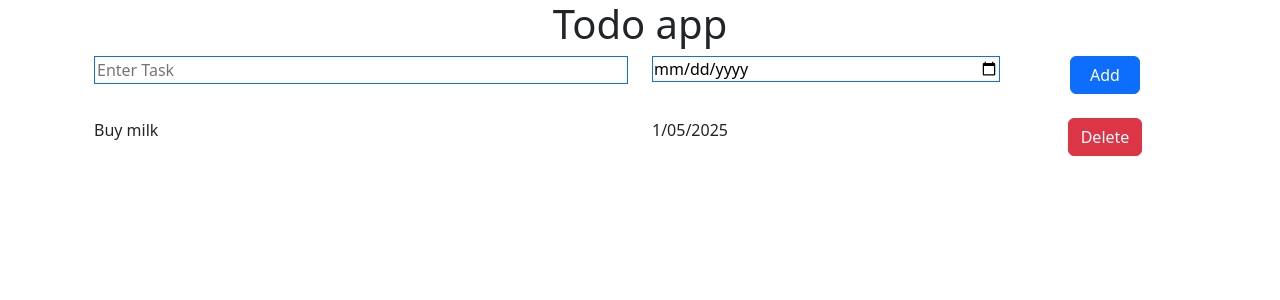
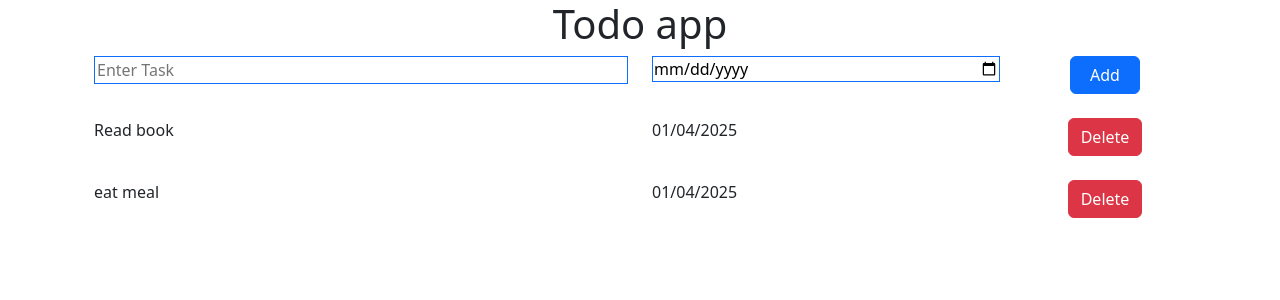
Before and after one commit to WEBProjects143/Reactlearning, a React (Create React App) app in the folder frontend/: page /todo in a window 1280 px wide. Shown: the top 300 px of the page. Built offline with nearby package versions, Linux system fonts and the light colour scheme; no server answers.

Commit message:
todo React enchancements

```diff
--- a/frontend/src/Todoapp/Todo.css
+++ b/frontend/src/Todoapp/Todo.css
@@ -10,6 +10,7 @@ input{
 .inputs{
     width: 100%;
     text-align:left ;
+    /* padding:10px; */
 }
 .container{
     text-align: center;
--- a/frontend/src/Todoapp/TodoConatiner.jsx
+++ b/frontend/src/Todoapp/TodoConatiner.jsx
@@ -3,12 +3,21 @@ import { TodoItems } from "./TodoItems";
 import "./Todo.css";
 
 export const Todo = () => {
+  const todoitems=[{
+ task:"Read book",
+ date:"01/04/2025"
+  },
+  {
+    task:"eat meal",
+    date:"01/04/2025"
+  }
+]
   return (
     <center className="container ">
       <h1>Todo app</h1>
       <div className="container text-center ">
         <TodoInputs />
-        <TodoItems />
+        <TodoItems todoitems={todoitems}/>
       </div>
     </center>
   );
--- /dev/null
+++ b/frontend/src/Todoapp/TodoItem.jsx
@@ -0,0 +1,15 @@
+const TodoItem = ({todotask,tododate}) => {
+    console.log({todotask,tododate})
+  return (
+    <div className="row mt-4 todo-row">
+      <div className="col-6 inputs">{todotask}</div>
+      <div className="col-4 inputs">{tododate}</div>
+      <div className="col-2">
+        <button type="button" className="btn btn-danger T-btn">
+          Delete
+        </button>
+      </div>
+    </div>
+  );
+};
+export default TodoItem;
--- a/frontend/src/Todoapp/TodoItems.jsx
+++ b/frontend/src/Todoapp/TodoItems.jsx
@@ -1,13 +1,11 @@
-export const TodoItems = () => {
+import TodoItem from "./TodoItem";
+export const TodoItems = ({todoitems}) => {
+  console.log(todoitems)
   return (
-    <div className="row mt-4 todo-row">
-      <div className="col-6 inputs">Buy milk</div>
-      <div className="col-4 inputs">1/05/2025</div>
-      <div className="col-2">
-        <button type="button" className="btn btn-danger T-btn">
-          Delete
-        </button>
-      </div>
-    </div>
+    <>
+        {todoitems.map(item=>(
+          <TodoItem  todotask={item.task} tododate={item.date}/>
+         ))}
+    </>
   );
 };
```
